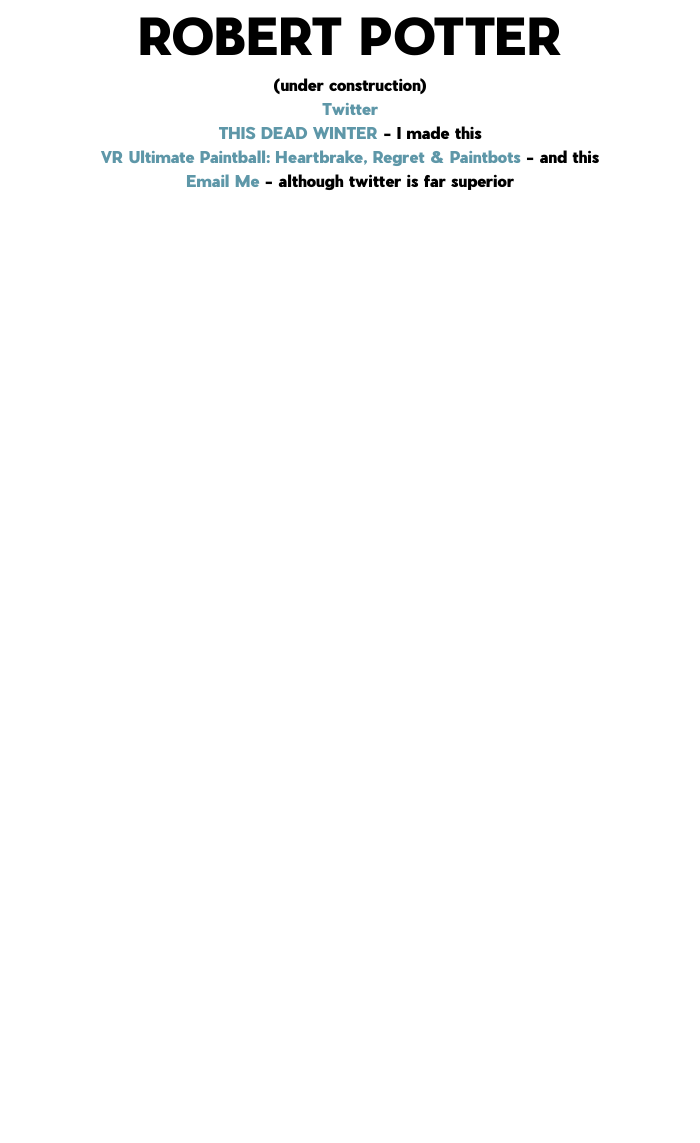
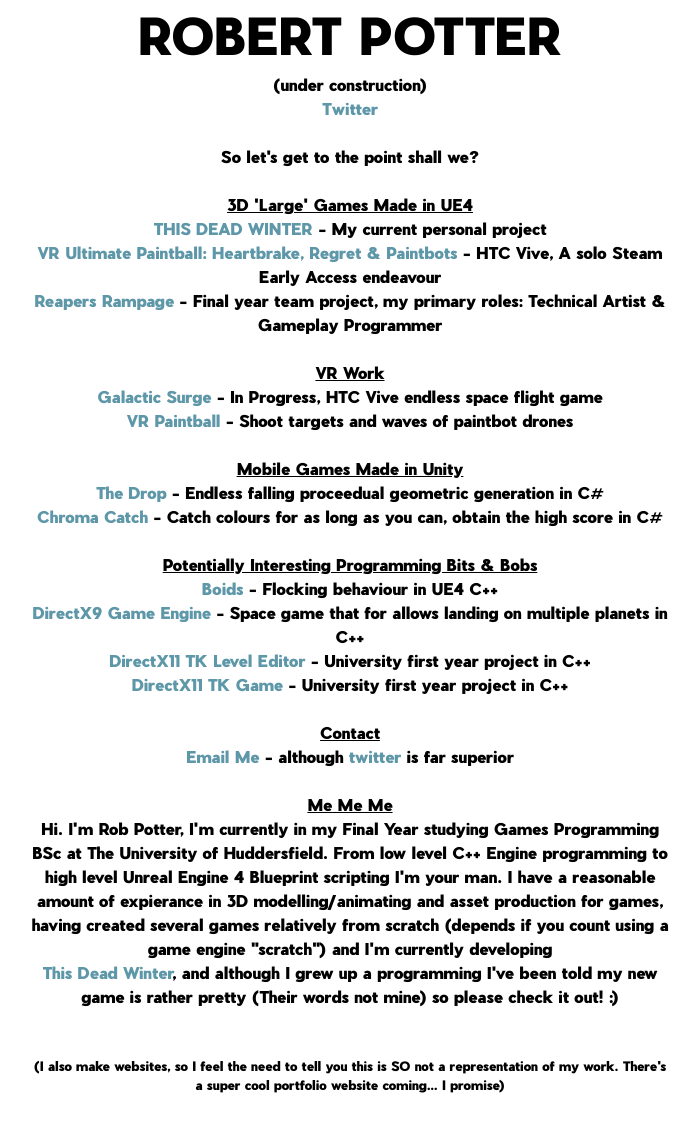
Before and after one commit to RobertPotter/robpotter.co.uk, a PHP site: page / in a window 1280 px wide. Shown: the whole page, without its empty margins (290-990 px from the left). Before the commit the page ends 191 px from the top, so only its background shows below. Run offline with PHP 8.4, Linux system fonts and the light colour scheme.

Commit message:
Adding all my work to the website in the form of horrible horrible links

```diff
--- a/css/stylesheet.css
+++ b/css/stylesheet.css
@@ -25,9 +25,11 @@
 
 body {
   background: #FFF;
-  margin: 0;
+  margin: 0 auto;
   font-family: 'Oswald';
   color: #000;
+  width: 50%;
+  font-size: 1em;
 }
 
 .menuContainer
@@ -61,3 +63,17 @@
 		-webkit-transition: all 0.25s;
     transition: all 0.25s;
 }
+
+a{
+	text-decoration: none;
+	color:#5E97A8;
+}
+a:hover
+{
+	text-decoration: none;
+	color:#61747d;
+}
+a:visted
+{
+	color:#5E97A8;
+}
--- a/index.html
+++ b/index.html
@@ -25,19 +25,49 @@
 
   <div style="text-align:center">(under construction)</div>
   <div style="text-align:center"><a href="https://www.twitter.com/Rob_Potter" target="new" style="text-decoration: none; color:#5E97A8;">Twitter</a></div>
-  <div style="text-align:center"><a href="http://www.thisdeadwinter.com" target="new" style="text-decoration: none; color:#5E97A8;">THIS DEAD WINTER</a> - I made this</div>
-  <div style="text-align:center"><a href="http://store.steampowered.com/app/511830/" target="new" style="text-decoration: none; color:#5E97A8;">VR Ultimate Paintball: Heartbrake, Regret & Paintbots</a> - and this</div>
-  <div style="text-align:center"><a href="mailto:contact@robert-potter.co.uk" style="text-decoration: none; color:#5E97A8;">Email Me</a> - although twitter is far superior</div>
 
-  <!--
-    <div class="menuContainer">
-      <div class="menuItem">GAMES</div><br/>
-      <div class="menuItem" style="background:#A80210" >VR</div><br/>
-      <div class="menuItem" style="background:#BF7900" >BITS & PIECES</div><br/>
-      <div class="menuItem" style="background:#7BBA00" >Me Me Me</div>
-    </div>
-  -->
+  <br/>
+  <div style="text-align:center">So let's get to the point shall we?</div>
 
+  <br/>
+  <div style="text-align:center; text-decoration:underline; ">3D 'Large' Games Made in UE4</div>
+
+  <div style="text-align:center"><a href="http://www.thisdeadwinter.com" target="new">THIS DEAD WINTER</a> - My current personal project </div>
+  <div style="text-align:center"><a href="http://store.steampowered.com/app/511830/" target="new">VR Ultimate Paintball: Heartbrake, Regret & Paintbots</a> - HTC Vive, A solo Steam Early Access endeavour</div>
+  <div style="text-align:center"><a href="https://www.youtube.com/watch?v=uyDb3P4_yMw" target="new">Reapers Rampage</a> - Final year team project, my primary roles: Technical Artist & Gameplay Programmer
+
+  <br/>
+  <br/>
+  <div style="text-align:center; text-decoration:underline; ">VR Work</div>
+  <div style="text-align:center"><a href="https://www.youtube.com/watch?v=bqUgKJBLoEM" target="new">Galactic Surge</a> - In Progress, HTC Vive endless space flight game</div>
+  <div style="text-align:center"><a href="http://store.steampowered.com/app/511830/" target="new">VR Paintball</a> - Shoot targets and waves of paintbot drones</div>
+
+
+  <br/>
+  <div style="text-align:center; text-decoration:underline; ">Mobile Games Made in Unity</div>
+  <div style="text-align:center"><a href="https://play.google.com/store/apps/details?id=com.AlopexStudios.TheDrop&hl=en_GB" target="new">The Drop</a> - Endless falling proceedual geometric generation in C#</div>
+  <div style="text-align:center"><a href="https://play.google.com/store/apps/details?id=com.AlopexStudios.ChromaCatch&hl=en_GB" target="new">Chroma Catch</a> - Catch colours for as long as you can, obtain the high score in C#</div>
+
+  <br/>
+  <div style="text-align:center; text-decoration:underline; ">Potentially Interesting Programming Bits & Bobs</div>
+  <div style="text-align:center"><a href="https://www.youtube.com/watch?v=xyj666MNb90" target="new">Boids</a> - Flocking behaviour in UE4 C++</div>
+  <div style="text-align:center"><a href="https://www.youtube.com/watch?v=dabQvFIkIiU" target="new">DirectX9 Game Engine</a> - Space game that for allows landing on multiple planets in C++</div>
+  <div style="text-align:center"><a href="https://www.youtube.com/watch?v=uAeJmAzXXqg" target="new">DirectX11 TK Level Editor</a> - University first year project in C++ </div>
+  <div style="text-align:center"><a href="https://www.youtube.com/watch?v=ZBcVAOYMeKE" target="new">DirectX11 TK Game </a> - University first year project in C++ </div>
+
+  <br/>
+  <div style="text-align:center; text-decoration:underline; ">Contact</div>
+  <div style="text-align:center"><a href="mailto:contact@robert-potter.co.uk" style="text-decoration: none;">Email Me</a> - although <a href="https://www.twitter.com/Rob_Potter" target="new">twitter</a> is far superior</div>
+
+
+  <br/>
+  <div style="text-align:center; text-decoration:underline; ">Me Me Me</div>
+  <div style="text-align:center"> Hi. I'm Rob Potter, I'm currently in my Final Year studying Games Programming BSc at The University of Huddersfield. From low level C++ Engine programming to high level Unreal Engine 4 Blueprint scripting I'm your man. I have a reasonable amount of expierance in 3D modelling/animating and asset production for games, having created several games relatively from scratch (depends if you count using a game engine "scratch") and I'm currently developing <div style="text-align:center"><a href="http://www.thisdeadwinter.com" target="new">This Dead Winter</a>, and although I grew up a programming I've been told my new game is rather pretty (Their words not mine) so please check it out! :)  </div>
+
+<br/>
+<br/>
+  <div style="text-align:center; font-size: 0.8em;">(I also make websites, so I feel the need to tell you this is SO not a representation of my work. There's a super cool portfolio website coming... I promise)</div>
+<br/><br/>
 </body>
 
 <script>
@@ -50,16 +80,4 @@
   ga('send', 'pageview');
 
 </script>
-
-<script>
-  (function(i,s,o,g,r,a,m){i['GoogleAnalyticsObject']=r;i[r]=i[r]||function(){
-  (i[r].q=i[r].q||[]).push(arguments)},i[r].l=1*new Date();a=s.createElement(o),
-  m=s.getElementsByTagName(o)[0];a.async=1;a.src=g;m.parentNode.insertBefore(a,m)
-  })(window,document,'script','https://www.google-analytics.com/analytics.js','ga');
-
-  ga('create', 'UA-52461052-5', 'auto');
-  ga('send', 'pageview');
-
-</script>
-
 </html>
```
